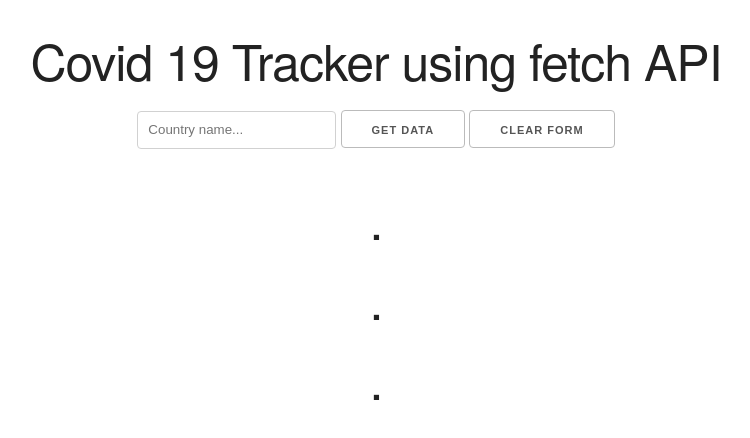
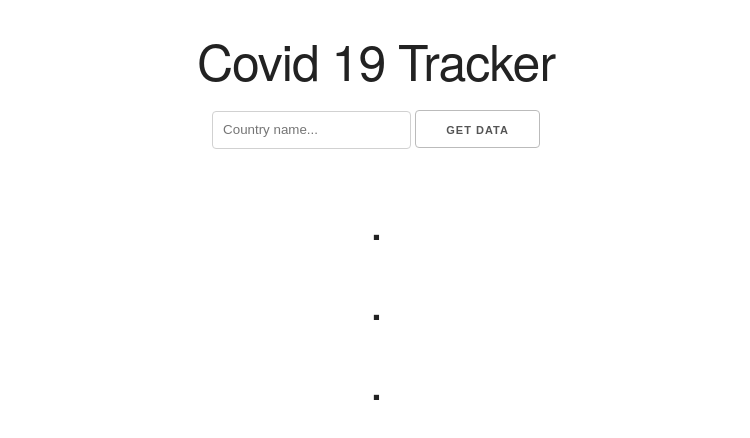
Before and after one commit to luke-h1/covid-19-tracker, a website: page index.html in a window 1280 px wide. Shown: the whole page, without its empty margins (264-1014 px from the left). Drawn offline with nearby package versions, Linux system fonts and the light colour scheme.

Commit message:
refactor

```diff
--- a/index.html
+++ b/index.html
@@ -8,7 +8,7 @@
     <link rel="stylesheet" href="https://cdnjs.cloudflare.com/ajax/libs/skeleton/2.0.4/skeleton.min.css">
   </head>
   <body>
-    <h1>Covid 19 Tracker using fetch API</h1>
+    <h1>Covid 19 Tracker</h1>
     <form id="myForm">
       <input
         type="text"
@@ -17,7 +17,6 @@
         placeholder="Country name..."
       />
       <input type="submit" value="Get Data" />
-      <button class="btn" id="clear" onClick="clear__Form()">Clear form</button>
     </form>
     <h1 id="confirmed">.</h1>
     <h1 id="recovered">.</h1>
```
